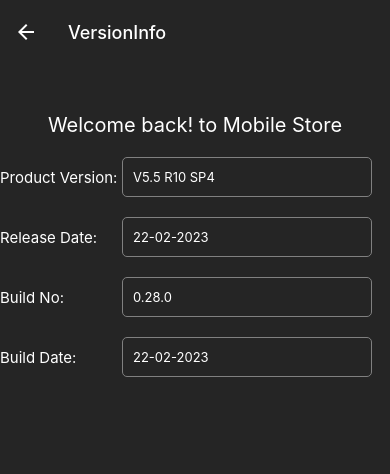
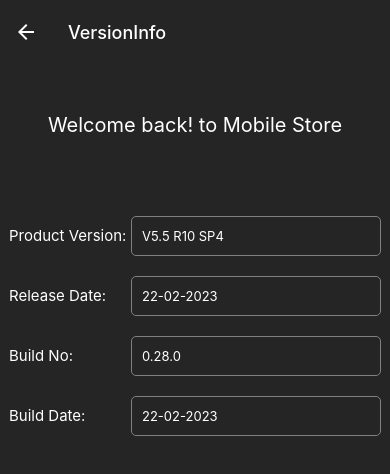
Before and after one commit to 8208304124/ingenious, a React Native app: screen /VersionInfo in a window 390 px wide. Shown: the top 474 px of the page. Built offline with nearby package versions, Linux system fonts and the light colour scheme.

Commit message:
theme change

```diff
--- a/src/screens/VersionInfo/VersionInfo.tsx
+++ b/src/screens/VersionInfo/VersionInfo.tsx
@@ -18,11 +18,12 @@
     // versionInfo
     <SafeAreaView style={{ flex: 1 }}>
       <ScrollView>
+        {/* header */}
         <Text style={style.header} testID="header_VersionIfo">
           {i18next.t('UNIFY00010')}
         </Text>
         {/* inputContainer */}
-        <View>
+        <View style={style.container}>
           {/* Product Version */}
           <View style={style.inputContainer}>
             <Text style={style.label}>{i18next.t('UNIFY00006')}</Text>
```
Also changed, not shown: src/screens/ProfileView/ProfileView.tsx (+9 -6 lines), src/screens/ProfileEdit/styles.ts (line endings or trailing spaces).
